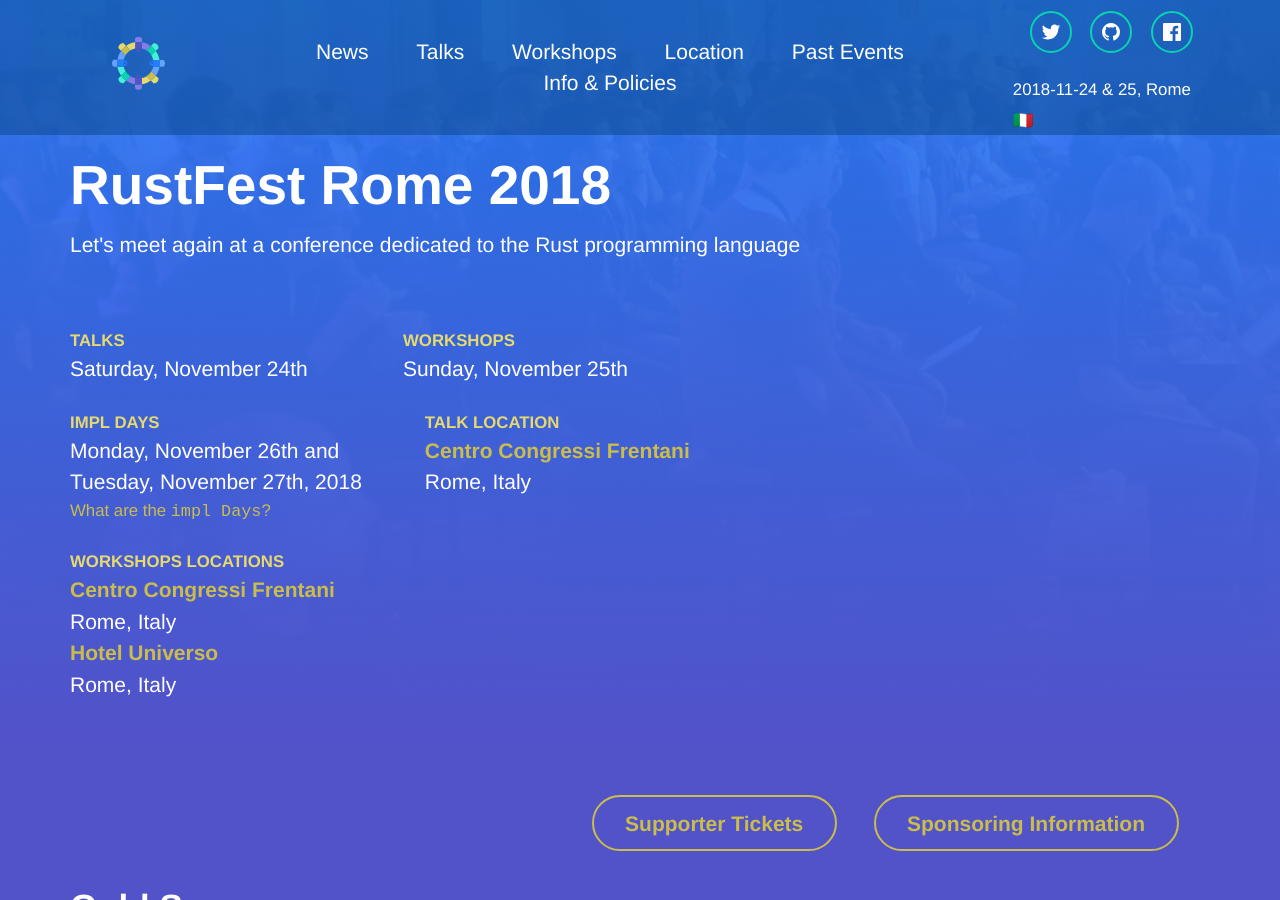
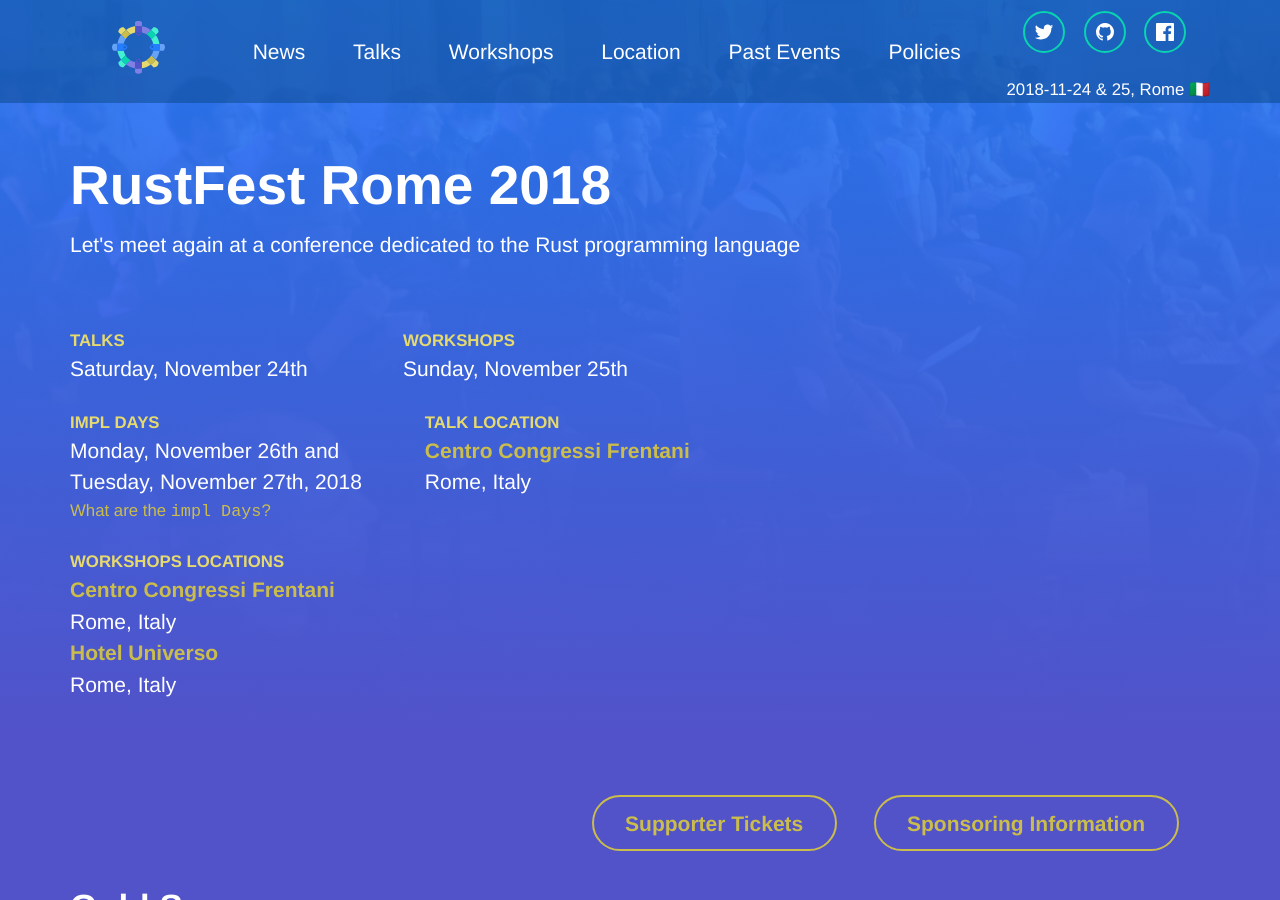
Before and after one commit to RustFestEU/rome.rustfest.eu, a Jekyll site: the page built from index.html, in a window 1280 px wide and 900 px high. Built offline with Jekyll 4.4.1, drawn with Linux system fonts in a browser that asks for light colours; nearby versions of some CDN libraries.

Commit message:
Update header_menu.yml

```diff
--- a/_data/header_menu.yml
+++ b/_data/header_menu.yml
@@ -8,5 +8,5 @@
   link: /location/
 - title: Past Events
   link: https://blog.rustfest.eu/past_events/
-- title: "Info & Policies"
+- title: "Policies"
   link: /info/
```
